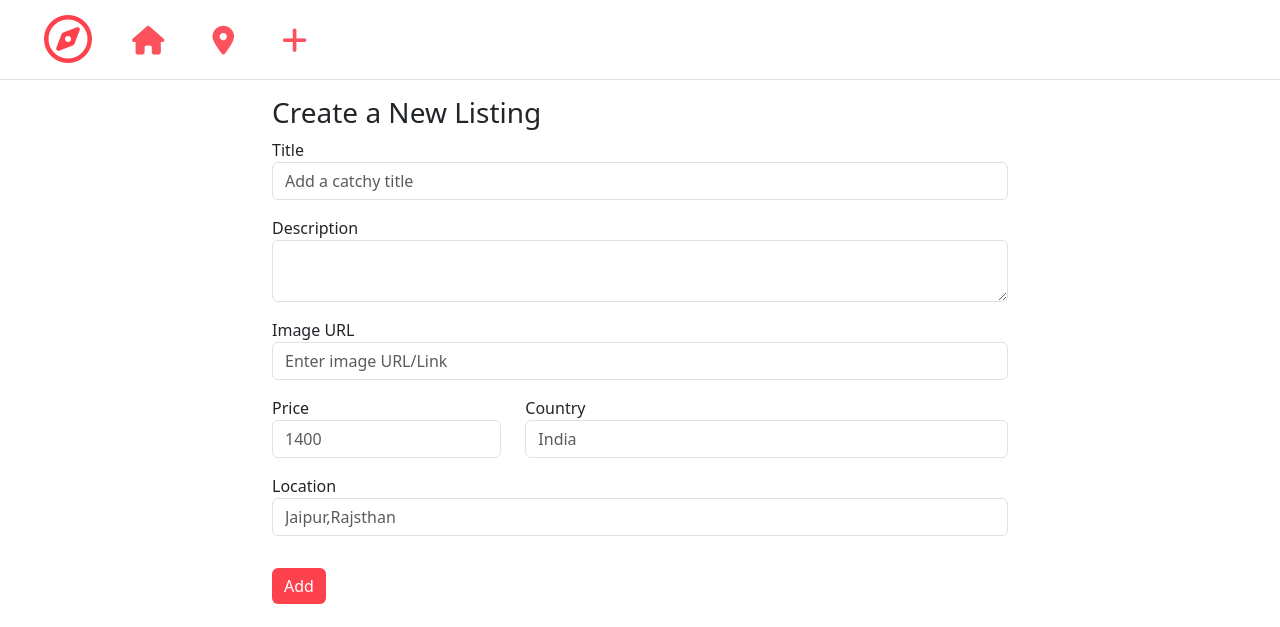
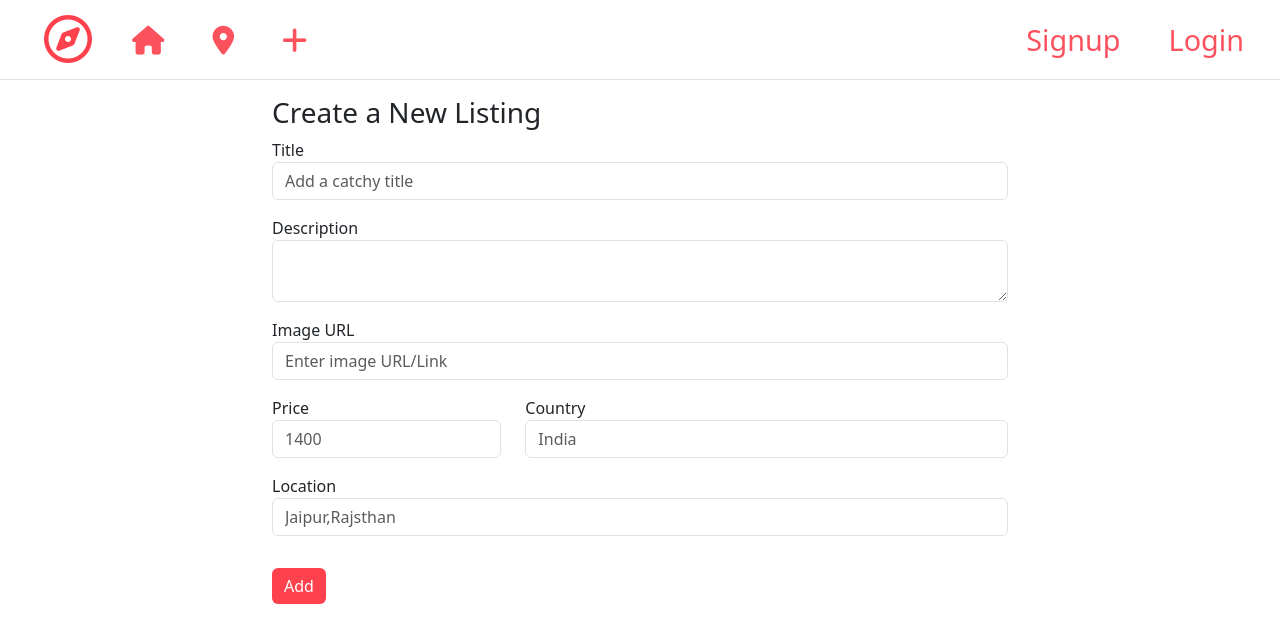
Before and after one commit to vikrant-vikrant/Airbnb, a Node project: template views/listings/new.ejs in a window 1280 px wide. Shown: the top 627 px of the page. Run offline with Node 20 templates, Linux system fonts and the light colour scheme; the template is opened without the code that fills it, so the values that code supplies are empty; some libraries are stand-ins or nearby versions.

Commit message:
add user authentication checks and update navbar for logged-in state

```diff
--- a/app.js
+++ b/app.js
@@ -59,6 +59,7 @@ passport.deserializeUser(User.deserializeUser());
 app.use((req, res, next) => {
   res.locals.success = req.flash("success");
   res.locals.error = req.flash("error");
+  res.locals.currUser = req.user;
   next();
 });
 
--- a/middleware.js
+++ b/middleware.js
@@ -1,7 +1,7 @@
 module.exports.isLoggedIn = (req, res, next) => {
   if (!req.isAuthenticated()) {
     req.flash("error", "You must be logged in to create listings");
-    return res.redirect("/listings");
+    return res.redirect("/login");
   }
   next();
 };
--- a/views/includes/navbar.ejs
+++ b/views/includes/navbar.ejs
@@ -1,14 +1,51 @@
 <nav class="navbar navbar-expand-md bg-body-light border-bottom sticky-top">
   <div class="container-fluid">
-    <a title="WanderLust" class="navbar-brand" href="/listings"><i class="fa-regular fa-compass"></i></a>
-    <button class="navbar-toggler" type="button" data-bs-toggle="collapse" data-bs-target="#navbarNavAltMarkup" aria-controls="navbarNavAltMarkup" aria-expanded="false" aria-label="Toggle navigation">
+    <a title="WanderLust" class="navbar-brand" href="/listings"
+      ><i class="fa-regular fa-compass"></i
+    ></a>
+    <button
+      class="navbar-toggler"
+      type="button"
+      data-bs-toggle="collapse"
+      data-bs-target="#navbarNavAltMarkup"
+      aria-controls="navbarNavAltMarkup"
+      aria-expanded="false"
+      aria-label="Toggle navigation"
+    >
       <span class="navbar-toggler-icon"></span>
     </button>
     <div class="collapse navbar-collapse" id="navbarNavAltMarkup">
       <div class="navbar-nav">
-        <a title="Home" class="nav-link active" aria-current="page" href="/listings"><i class="fa-solid fa-house"></i></a>
-        <a title="All Listing" class="nav-link opt" href="/listings"><i class="fa-solid fa-location-dot"></i></a>
-        <a title="Add new Listing" class="nav-link opt" href="/listings/new"><i class="fa-solid fa-plus"></i></a>
+        <a
+          title="Home"
+          class="nav-link active"
+          aria-current="page"
+          href="/listings"
+          ><i class="fa-solid fa-house"></i
+        ></a>
+        <a title="All Listing" class="nav-link opt" href="/listings"
+          ><i class="fa-solid fa-location-dot"></i
+        ></a>
+        <a title="Add new Listing" class="nav-link opt" href="/listings/new"
+          ><i class="fa-solid fa-plus"></i
+        ></a>
+      </div>
+
+      <div class="navbar-nav ms-auto">
+        <% if(!currUser){ %>
+        <a
+          title="Home"
+          class="nav-link active"
+          aria-current="page"
+          href="/signup"
+          >Signup</a
+        >
+        <a title="All Listing" class="nav-link opt" href="/login">Login</a>
+        <%}%> <% if(currUser){ %>
+        <a title="Add new Listing" class="nav-link opt" href="/logout"
+          >Logout</a
+        >
+        <%}%>
       </div>
     </div>
   </div>
```
Also changed, not shown: routes/listing.js (+4 -6 lines), routes/user.js (+18 -3 lines).
